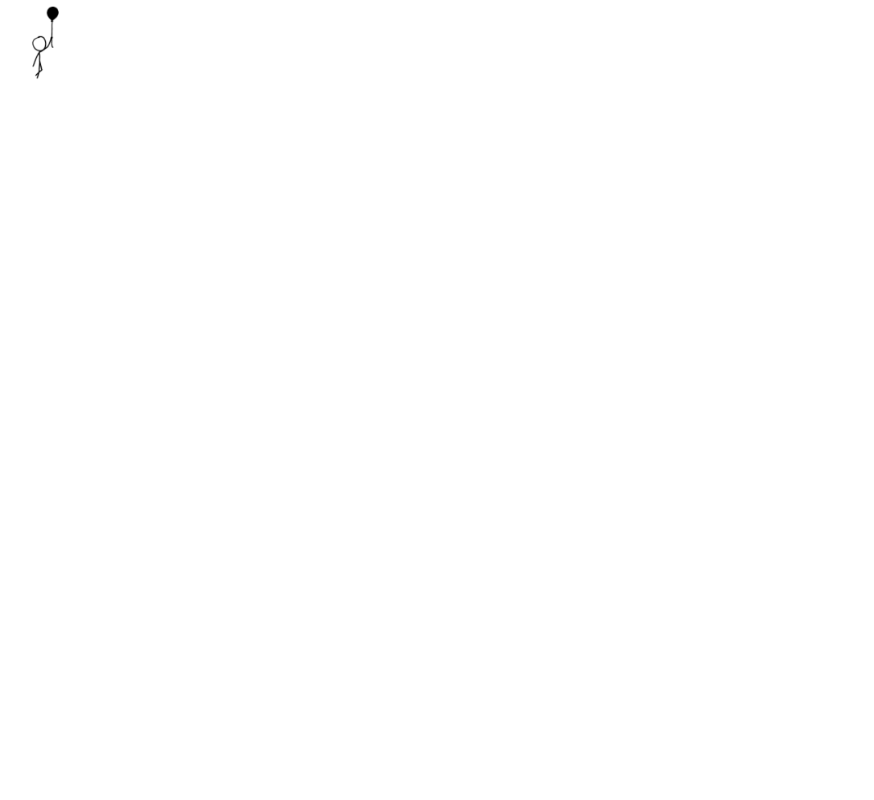
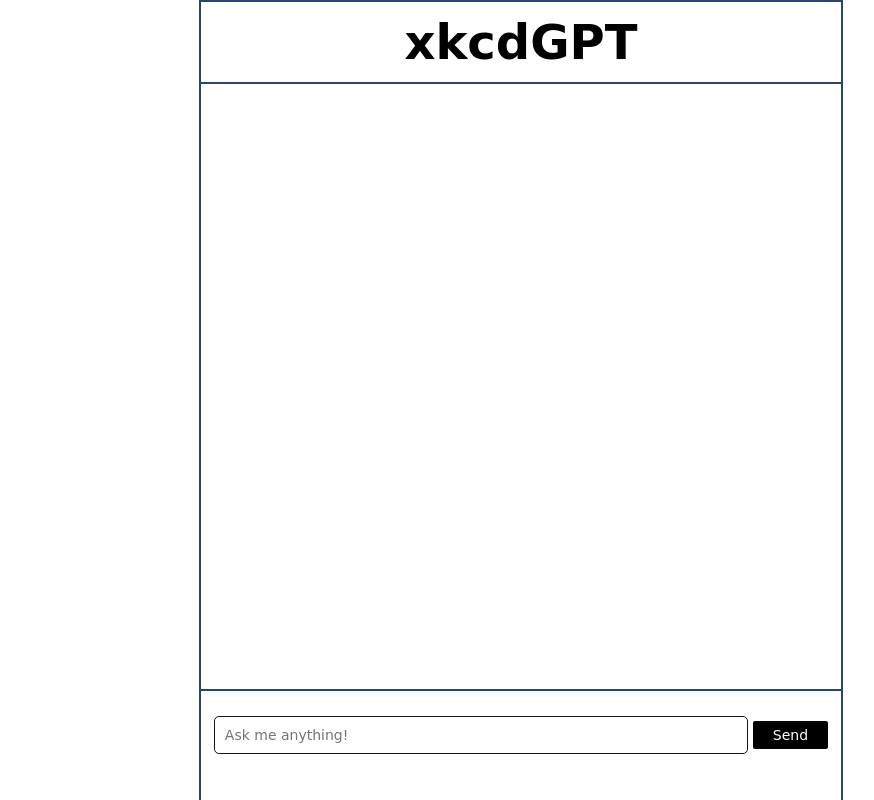
Before and after one commit to linjames0/xkcdGPT, a React (Create React App) app in the folder my-app/: page / in a window 1280 px wide. Shown: the top 800 px of the page, without its empty margins (119-993 px from the left). Built offline with nearby package versions, Linux system fonts and the light colour scheme.

Commit message:
fixed css bug

```diff
--- a/my-app/src/chat.js
+++ b/my-app/src/chat.js
@@ -76,9 +76,9 @@
     //
     return (
         <div className="main-container">
-            <div className="left-container">
+            {/* <div className="left-container">
                 <img src="/images/Balloon.png" alt="" className="left-image"/>
-            </div>
+            </div> */}
 
             <div className="title-container">
                 <h1 className="title">xkcdGPT</h1>
@@ -110,9 +110,9 @@
                     </form>
                 </div>
 
-                <div className="right-container">
-                    {/* <img src="/images/Squirrel.png" alt="" className="right-image"/> */}
-                </div>
+                {/* <div className="right-container">
+                    <img src="/images/Squirrel.png" alt="" className="right-image"/>
+                </div> */}
 
             </div>
         </div>
```
